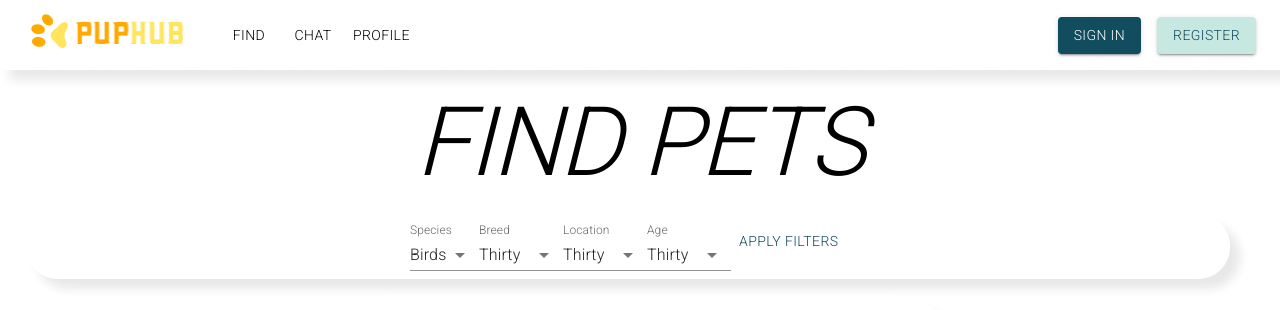
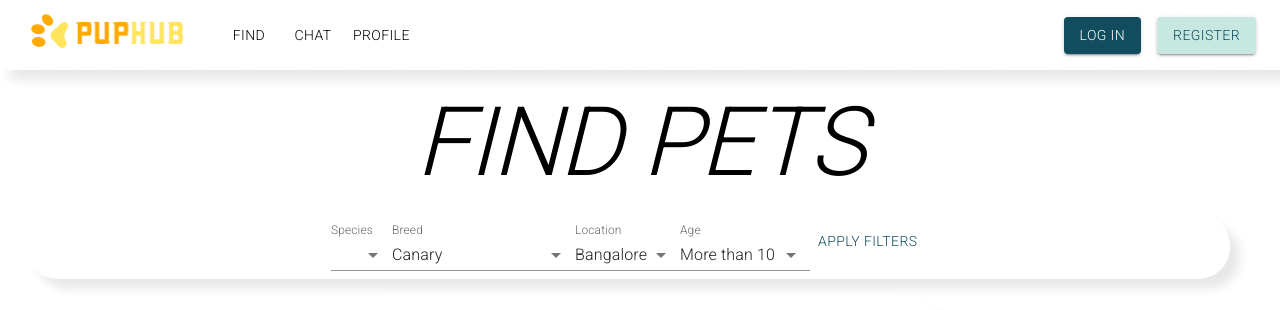
Before and after one commit to hargunkaur286/find_my_friend, a React (Create React App) app: page /find in a window 1280 px wide. Shown: the top 310 px of the page. Built offline with nearby package versions, Linux system fonts and the light colour scheme.

Commit message:
filter page updated

```diff
--- a/src/Pages/Login.jsx
+++ b/src/Pages/Login.jsx
@@ -7,8 +7,10 @@ import Button from '@mui/material/Button';
 import Typography from '@mui/material/Typography';
 import Navbar from '../components/Navbar';
 import TextField from '@mui/material/TextField';
+import {useNavigate} from "react-router-dom"
 
 export default function BasicCard() {
+  const navigate=useNavigate()
   return (
     <>
     <Navbar />
@@ -27,7 +29,7 @@ export default function BasicCard() {
           Don't have an account?
         </Typography>
         <CardActions>
-        <Button size="small">Sign up Here</Button>
+        <Button size="small"onClick={()=>{navigate("/signup")}} >Sign up Here</Button>
       </CardActions>
         </Box>
       </CardContent>
--- a/src/Pages/Signup.jsx
+++ b/src/Pages/Signup.jsx
@@ -7,10 +7,12 @@ import Button from '@mui/material/Button';
 import Typography from '@mui/material/Typography';
 import Navbar from '../components/Navbar';
 import TextField from '@mui/material/TextField';
+import { useNavigate } from 'react-router-dom';
 
 export default function BasicCard() {
-  return (
-    <>
+const navigate=useNavigate()
+
+  return (    <>
     <Navbar />
     <Box sx={{display: 'flex', justifyContent: 'center', margin: 2, marginTop: 10, justifyItems: 'center'}}>
     <Card sx={{ minWidth: 500, maxWidth: 700, display: 'flex', alignItems: 'center', justifyContent: 'center', justifyItems: 'center' }}>
@@ -29,7 +31,7 @@ export default function BasicCard() {
           Already have an account?
         </Typography>
         <CardActions>
-        <Button size="small">Log In Here</Button>
+        <Button size="small" onClick={()=>{navigate("/login")}}>Log In Here</Button>
       </CardActions>
         </Box>
       </CardContent>
--- a/src/components/FINDPETS/Choices.jsx
+++ b/src/components/FINDPETS/Choices.jsx
@@ -1,13 +1,42 @@
 import { AppBar, Button, Toolbar, Typography } from '@mui/material'
-import React from 'react'
+import React, { useEffect, useState } from 'react'
 import Box from '@mui/material/Box';
 import InputLabel from '@mui/material/InputLabel';
 import FormControl from '@mui/material/FormControl';
 import NativeSelect from '@mui/material/NativeSelect';
 
 const Choices = () => {
+const [species,setSpecies]=useState("30")
+const [breed,setBreed]=useState("30")
+const [loc,setLoc]=useState("30")
+const [age,setAge]=useState("30")
+  const handleSpecies=(e)=>{
+setSpecies(e.target.value)
 
-    return (
+  }
+  const handleBreed=(e)=>{
+    setBreed(e.target.value)
+
+      }
+      const handleLoc=(e)=>{
+        setLoc(e.target.value)
+
+          }
+          const handleAge=(e)=>{
+            setAge(e.target.value)
+
+              }
+  useEffect(()=>{
+    console.log(species,loc,breed,age)
+
+  },[species,loc,breed,age])
+
+
+
+
+
+
+  return (
     <Box marginLeft="2%">
       <AppBar position='static' sx={{backgroundColor: 'rgba(255, 255, 255, 0.4)', boxShadow: '10px 10px 10px rgba(30, 30, 30, 0.1)', borderLeft: 'solid 1px ', borderTop: 'solid 1px rgba(255, 255, 255, 0.8)'
 ,marginTop:"1rem",textTransform:"capitalize",marginRight:"2%",borderRadius:"2rem",width:"96%"
@@ -16,77 +45,129 @@ const Choices = () => {
 
       <Box sx={{ minWidth: 120, }}>
       {/* <Typography>FITERS</Typography> */}
-      <FormControl textTransform="capitalize">
-        <InputLabel variant="standard" htmlFor="uncontrolled-native" margin="2px">
+      <FormControl  textTransform="capitalize">
+        <InputLabel variant="standard" htmlFor="uncontrolled-native" margin="5px"  >
           species
         </InputLabel>
         <NativeSelect
           defaultValue={30}
+          value={species}
+        onChange={handleSpecies}
           inputProps={{
             name: 'species',
             id: 'uncontrolled-native',
 
-          }}
+          } }
         >
           <option value={10}>Dog</option>
           <option value={20}>Cat</option>
-          <option value={30}>Birds</option>
+          <option value={30}></option>
 
 
         </NativeSelect>
       </FormControl>
+
+      {/* breed */}
       <FormControl >
         <InputLabel variant="standard" htmlFor="uncontrolled-native">
           Breed
         </InputLabel>
-        <NativeSelect
+        {species==="10" &&
+          <NativeSelect
           defaultValue={30}
+          value={breed}
+          onChange={handleBreed}
           inputProps={{
-            name: 'age',
+            name: 'breed',
             id: 'uncontrolled-native',
           }}
         >
-          <option value={10}>Ten</option>
-          <option value={20}>Twenty</option>
-          <option value={30}>Thirty</option>
-        </NativeSelect>
+
+          <option value={10}>Boxer</option>
+          <option value={20}>German Shephard</option>
+          <option value={30}>Labrador Retriever</option>
+        </NativeSelect>}
+
+        {species==="30" &&
+          <NativeSelect
+          defaultValue={30}
+          value={breed}
+          onChange={handleBreed}
+          inputProps={{
+            name: 'breed',
+            id: 'uncontrolled-native',
+          }}
+        >
+
+          <option value={10}>Amazon Parrot</option>
+          <option value={20}>Alexandrine Parakeet</option>
+          <option value={30}>Canary</option>
+        </NativeSelect>}
+        {species==="20" &&
+          <NativeSelect
+          defaultValue={30}
+          value={breed}
+          onChange={handleBreed}
+          inputProps={{
+            name: 'breed',
+            id: 'uncontrolled-native',
+          }}
+        >
+
+          <option value={10}>Himalayan Cat</option>
+          <option value={20}> Persian Cats</option>
+          <option value={30}>The American Bobtail</option>
+        </NativeSelect>}
+
+
       </FormControl>
+      {/* //Location */}
       <FormControl >
         <InputLabel variant="standard" htmlFor="uncontrolled-native">
           Location
         </InputLabel>
         <NativeSelect
           defaultValue={30}
+          value={loc}
+          onChange={handleLoc}
+          inputProps={{
+            name: 'location',
+            id: 'uncontrolled-native',
+          }}
+        >
+          <option value={10}>Delhi</option>
+          <option value={20}>Mumbai</option>
+          <option value={30}>Bangalore</option>
+          <option value={40}>Kolkata</option>
+        </NativeSelect>
+      </FormControl>
+
+      {/* age */}
+      <FormControl >
+        <InputLabel variant="standard" htmlFor="uncontrolled-native">
+          Age
+        </InputLabel>
+        <NativeSelect
+
+          value={age}
+          onChange={handleAge}
           inputProps={{
             name: 'age',
             id: 'uncontrolled-native',
           }}
         >
-          <option value={10}>Ten</option>
-          <option value={20}>Twenty</option>
-          <option value={30}>Thirty</option>
-        </NativeSelect>
-      </FormControl>
-      <FormControl >
-        <InputLabel variant="standard" htmlFor="uncontrolled-native">
-          age
-        </InputLabel>
-        <NativeSelect
-          defaultValue={30}
-          inputProps={{
-            name: 'age',
-            id: 'uncontrolled-native',
-          }}
-        >
-          <option value={10}>Ten</option>
-          <option value={20}>Twenty</option>
-          <option value={30}>Thirty</option>
+          <option value={10}>Between 1-5</option>
+          <option value={20}>Between 5-10</option>
+          <option value={30}>More than 10</option>
         </NativeSelect>
       </FormControl>
       <Button  sx={{borderRadius:"15px",width:{
         xs:"50",
         md:"100"
       },height:"10%",textSizeAdjust:"auto",color:"#124C5F"}}
+      onClick={(e)=>{
+        console.log(`species:${species} breed:${breed} age:${age} location:${loc}`)
+      }}
     > APPLY FILTERS
       </Button>
 
--- a/src/components/Navbar.jsx
+++ b/src/components/Navbar.jsx
@@ -44,7 +44,8 @@ function Navbar() {
           <CardMedia
           component="img"
           image={logo}
-          sx={{display: 'flex', height: 50, width: 192}}
+          onClick={()=>{navigate("/")}}
+          sx={{display: 'flex', height: 50, width: 192,cursor:"pointer"}}
           />
 
           <Box sx={{ flexGrow: 1, display: { xs: 'flex', md: 'none' } }}>
@@ -98,8 +99,10 @@ function Navbar() {
           </Box>
           <Box>
           <Stack spacing={2} direction="row">
-              <Button variant="contained" sx={{backgroundColor: '#124C5F'}}>Sign In</Button>
-              <Button variant="contained" sx={{backgroundColor: '#C7E7E1', color: '#124C5F'}}>Register</Button>
+              <Button variant="contained" sx={{backgroundColor: '#124C5F'}}
+              onClick={()=>{navigate("/login")}}
+              >LOG IN</Button>
+              <Button variant="contained" onClick={()=>{navigate("/signup")}} sx={{backgroundColor: '#C7E7E1', color: '#124C5F'}}>Register</Button>
             </Stack>
           </Box>
         </Toolbar>
```
